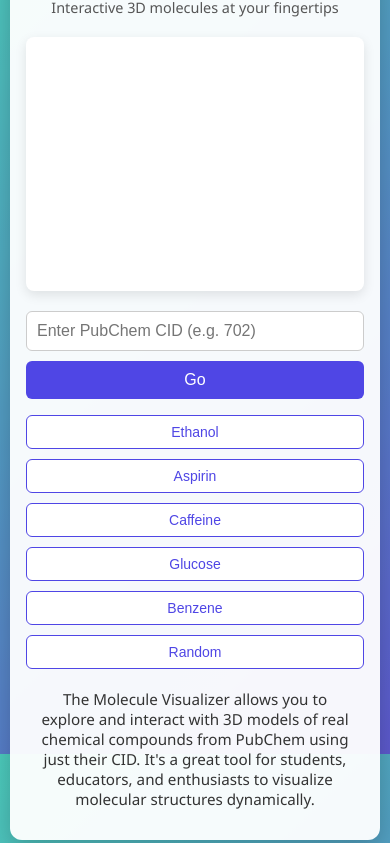
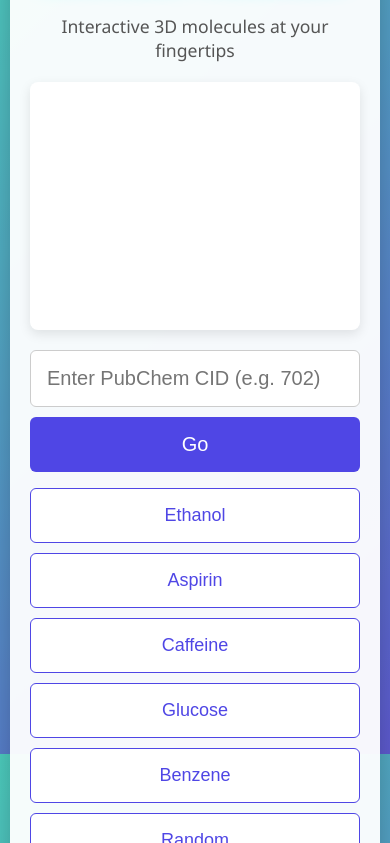
Before and after one commit to JAS792004/CHEMICALCOMP, a plain HTML site: page index.html in a window 390 px wide. Shown: the part 90-933 px from the top of the page. Drawn offline with nearby package versions, Linux system fonts and the light colour scheme.

Commit message:
index.html

```diff
--- a/index.html
+++ b/index.html
@@ -3,6 +3,7 @@
 <head>
   <meta charset="UTF-8" />
   <title>Molecule Visualizer Demo</title>
+  <meta name="viewport" content="width=device-width, initial-scale=1.0" />
   <script src="https://unpkg.com/react@17/umd/react.development.js" crossorigin></script>
   <script src="https://unpkg.com/react-dom@17/umd/react-dom.development.js" crossorigin></script>
   <script src="https://unpkg.com/babel-standalone@6/babel.min.js"></script>
@@ -47,14 +48,14 @@
       background: rgba(255, 255, 255, 0.95);
       border-radius: 12px;
       box-shadow: 0 8px 24px rgba(0, 0, 0, 0.2);
-      padding: 16px;
+      padding: 20px;
       margin-bottom: 40px;
     }
 
     .main-panel h1 {
       margin-top: 0;
       text-align: center;
-      font-size: 2rem;
+      font-size: 2.5rem;
       color: #a0f6ff;
       text-shadow: 0 0 5px #00ffff, 0 0 10px #00ffff, 0 0 20px #00ffff;
     }
@@ -63,7 +64,7 @@
       text-align: center;
       color: #555;
       margin-bottom: 16px;
-      font-size: 1rem;
+      font-size: 1.2rem;
     }
 
     .input-row {
@@ -75,15 +76,15 @@
 
     .input-row input {
       flex: 1;
-      padding: 10px;
-      font-size: 16px;
+      padding: 14px;
+      font-size: 18px;
       border: 1px solid #ccc;
       border-radius: 6px;
     }
 
     .input-row button {
-      padding: 10px 16px;
-      font-size: 16px;
+      padding: 14px 20px;
+      font-size: 18px;
       border: none;
       border-radius: 6px;
       background: #4f46e5;
@@ -105,8 +106,8 @@
 
     .examples button {
       flex: 1 1 40%;
-      padding: 8px 12px;
-      font-size: 14px;
+      padding: 12px 16px;
+      font-size: 16px;
       border: 1px solid #4f46e5;
       border-radius: 6px;
       background: white;
@@ -138,7 +139,7 @@
 
     .description {
       margin-top: 20px;
-      font-size: 0.95rem;
+      font-size: 1.05rem;
       color: #333;
       text-align: center;
       padding: 0 10px;
@@ -152,18 +153,26 @@
       .input-row input,
       .input-row button {
         width: 100%;
+        font-size: 20px;
+        padding: 16px;
       }
 
       .examples button {
         flex: 1 1 100%;
+        font-size: 18px;
+        padding: 16px;
       }
 
       .main-panel h1 {
-        font-size: 1.6rem;
+        font-size: 2rem;
       }
 
       .subtitle {
-        font-size: 0.9rem;
+        font-size: 1.1rem;
+      }
+
+      .description {
+        font-size: 1rem;
       }
     }
   </style>
```
